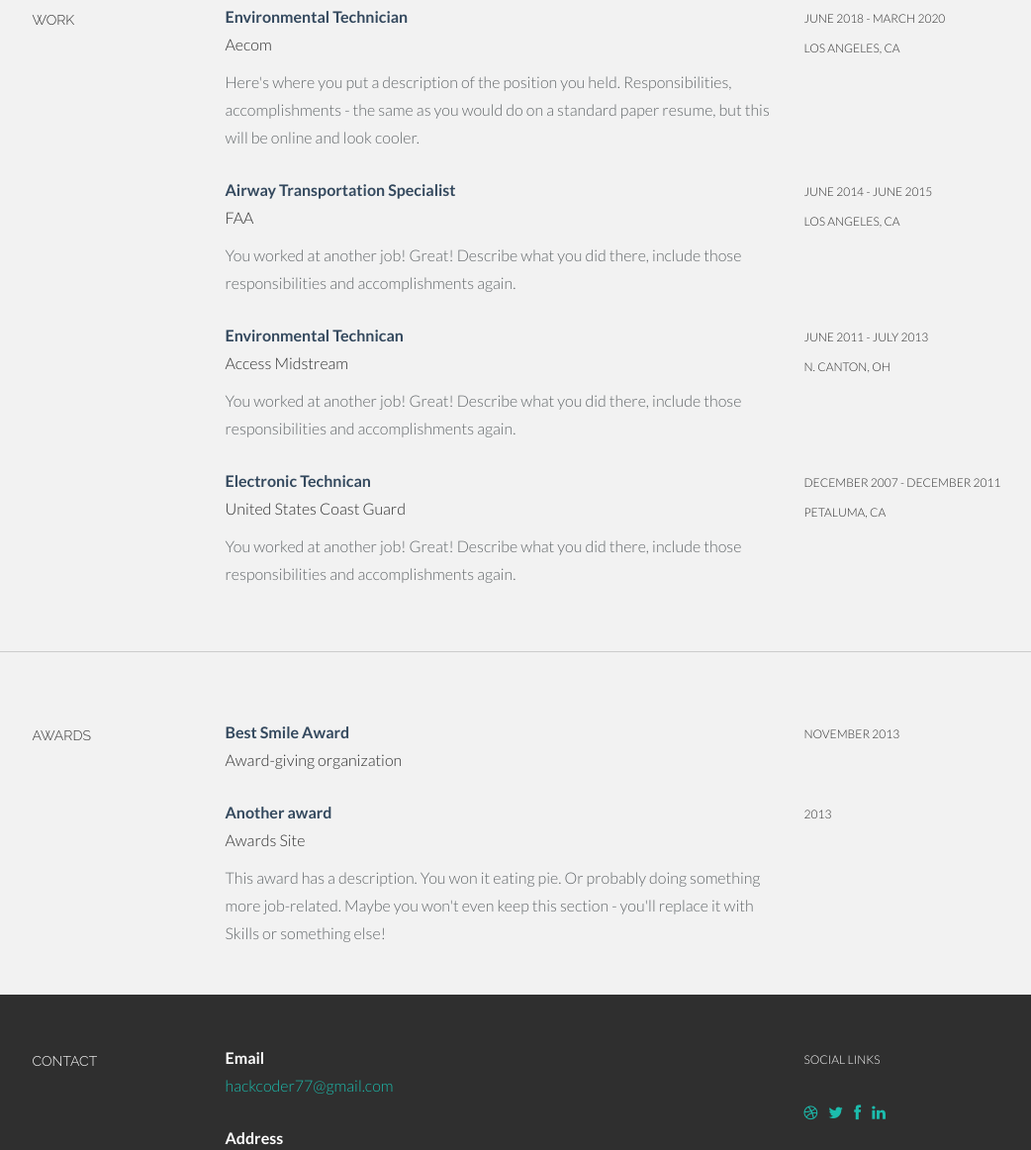
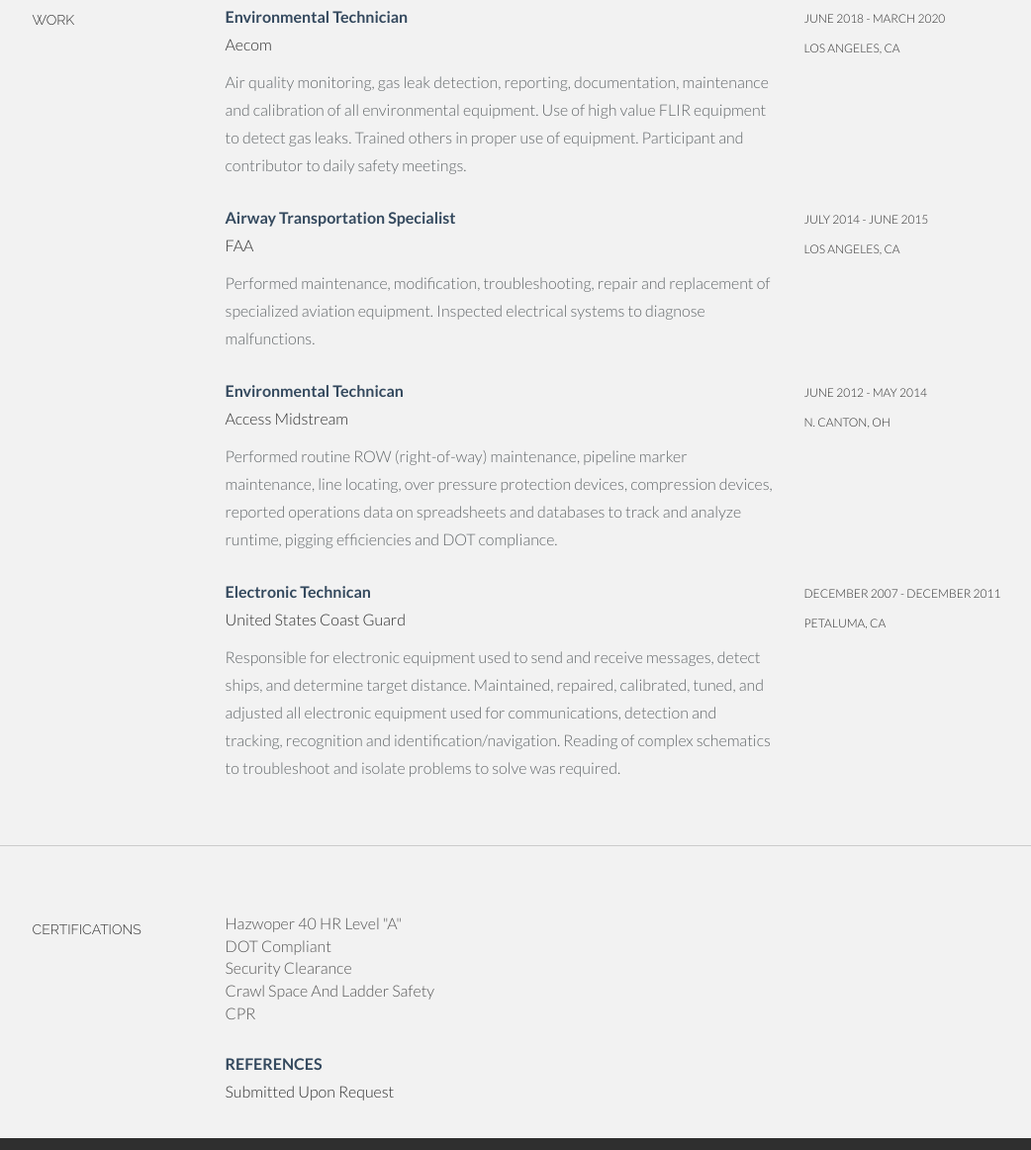
Before and after one commit to HackCoder77/hackcoder77.github.io, a plain HTML site: page index.html in a window 1280 px wide. Shown: the part 1077-2239 px from the top of the page at 99% size, without its empty margins (135-1177 px from the left). Drawn offline with Linux system fonts and the light colour scheme.

Commit message:
Update index.html

```diff
--- a/index.html
+++ b/index.html
@@ -121,7 +121,7 @@
 					<p class="tight"><t> Environmental Technician </t><br/>
 						Aecom <br/>
 					</p>
-					<p><more>Here's where you put a description of the position you held. Responsibilities, accomplishments - the same as you would do on a standard paper resume, but this will be online and look cooler.</more></p>
+					<p><more>Air quality monitoring, gas leak detection, reporting, documentation, maintenance and calibration of all environmental equipment. Use of high value FLIR equipment to detect gas leaks. Trained others in proper use of equipment. Participant and contributor to daily safety meetings.</more></p>
 				</div>
 				<div class="col-lg-3">
 					<p><sm>JUNE 2018 - MARCH 2020 <br />
@@ -133,10 +133,10 @@
 					<p class="tight"><t>Airway Transportation Specialist</t><br/>
 						FAA <br/>
 					</p>
-					<p><more>You worked at another job! Great! Describe what you did there, include those responsibilities and accomplishments again.</more></p>
+					<p><more>Performed maintenance, modification, troubleshooting, repair and replacement of specialized aviation equipment. Inspected electrical systems to diagnose malfunctions.</more></p>
 				</div>
 				<div class="col-lg-3">
-					<p><sm>JUNE 2014 - JUNE 2015 <br />
+					<p><sm>JULY 2014 - JUNE 2015 <br />
 					LOS ANGELES, CA</sm></p>
 				</div>
 
@@ -145,10 +145,10 @@
 					<p class="tight"><t>Environmental Technican</t><br/>
 						Access Midstream <br/>
 					</p>
-					<p><more>You worked at another job! Great! Describe what you did there, include those responsibilities and accomplishments again.</more></p>
+					<p><more>Performed routine ROW (right-of-way) maintenance, pipeline marker maintenance, line locating, over pressure protection devices, compression devices, reported operations data on spreadsheets and databases to track and analyze runtime, pigging efficiencies and DOT compliance.</more></p>
 				</div>
 				<div class="col-lg-3">
-					<p><sm>JUNE 2011 - JULY 2013 <br />
+					<p><sm>JUNE 2012 - MAY 2014 <br />
 					N. CANTON, OH</sm></p>
 				</div>
 
@@ -157,7 +157,7 @@
 					<p class="tight"><t>Electronic Technican</t><br/>
 						United States Coast Guard <br/>
 					</p>
-					<p><more>You worked at another job! Great! Describe what you did there, include those responsibilities and accomplishments again.</more></p>
+					<p><more>Responsible for electronic equipment used to send and receive messages, detect ships, and determine target distance. Maintained, repaired, calibrated, tuned, and adjusted all electronic equipment used for communications, detection and tracking, recognition and identification/navigation. Reading of complex schematics to troubleshoot and isolate problems to solve was required. </more></p>
 				</div>
 				<div class="col-lg-3">
 					<p><sm>DECEMBER 2007 - DECEMBER 2011 <br />
@@ -173,29 +173,28 @@
 	<div class="container desc">
 		<div class="row">
 				<div class="col-lg-2 col-lg-offset-1">
-					<h5>AWARDS</h5>
+					<h5>CERTIFICATIONS</h5>
 				</div>
 
 				<!-- EDIT: awards line 1-->
 				<div class="col-lg-6">
-					<p><t>Best Smile Award</t><br/>
-						Award-giving organization<br/>
+
+						Hazwoper 40 HR Level "A"<br/>
+						DOT Compliant</br>
+						Security Clearance</br>
+						Crawl Space And Ladder Safety</br>
+						CPR</br>
 					</p>
 				</div>
-				<div class="col-lg-3">
-					<p><sm>NOVEMBER 2013</sm></p>
-				</div>
+
 
 				<!-- EDIT: awards line 2-->
 				<div class="col-lg-6 col-lg-offset-3">
-					<p class="tight"><t>Another award</t><br/>
-						Awards Site
+					<p class="tight"><t>REFERENCES</t><br/>
+						Submitted Upon Request</br>
 					</p>
-					<p><more>This award has a description. You won it eating pie. Or probably doing something more job-related. Maybe you won't even keep this section - you'll replace it with Skills or something else!</more></p>
 				</div>
-				<div class="col-lg-3">
-					<p><sm>2013</sm></p>
-				</div>
+
 
 		</div><!--/.row -->
 		<br>
@@ -234,7 +233,7 @@
 						<a href="#" target="_blank"><i class="icon-dribbble"></i></a>
 						<a href="#" target="_blank"><i class="icon-twitter"></i></a>
 						<a href="#" target="_blank"><i class="icon-facebook"></i></a>
-						<a href="#" target="_blank"><i class="icon-linkedin"></i></a>
+						<a href="https://www.linkedin.com/in/ato-ocran-a94865191/" target="_blank"><i class="icon-linkedin"></i></a>
 						<!--<a href="#" target="_blank"><i class="icon-github"></i></a>-->
 					</p>
 				</div>
```
